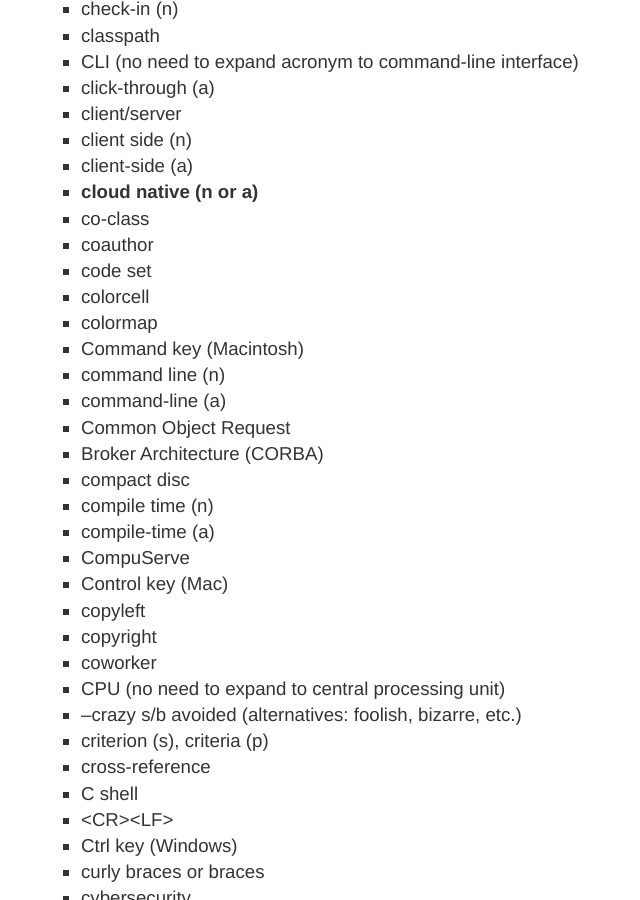
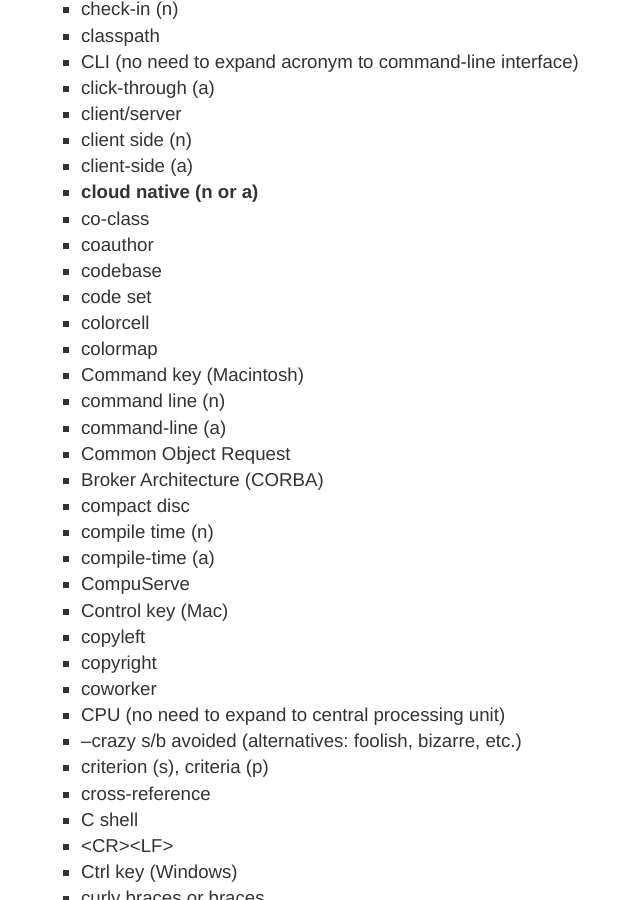
Before and after one commit to oreillymedia/production-resources, a Jekyll site: the page built from styleguide/index.md, in a window 1280 px wide and 900 px high, scrolled down 19363 px. Shown: the whole window, without its empty margins (151-791 px from the left). Built offline with Jekyll 4.4.1, drawn with Linux system fonts in a browser that asks for light colours.

Commit message:
Update index.md

```diff
--- a/styleguide/index.md
+++ b/styleguide/index.md
@@ -979,6 +979,7 @@
  <li><strong>cloud native (n or a)</strong></li>
  <li>co-class</li>
  <li>coauthor</li>
+ <li>codebase</li>
  <li>code set</li>
  <li>colorcell</li>
  <li>colormap</li>
```
